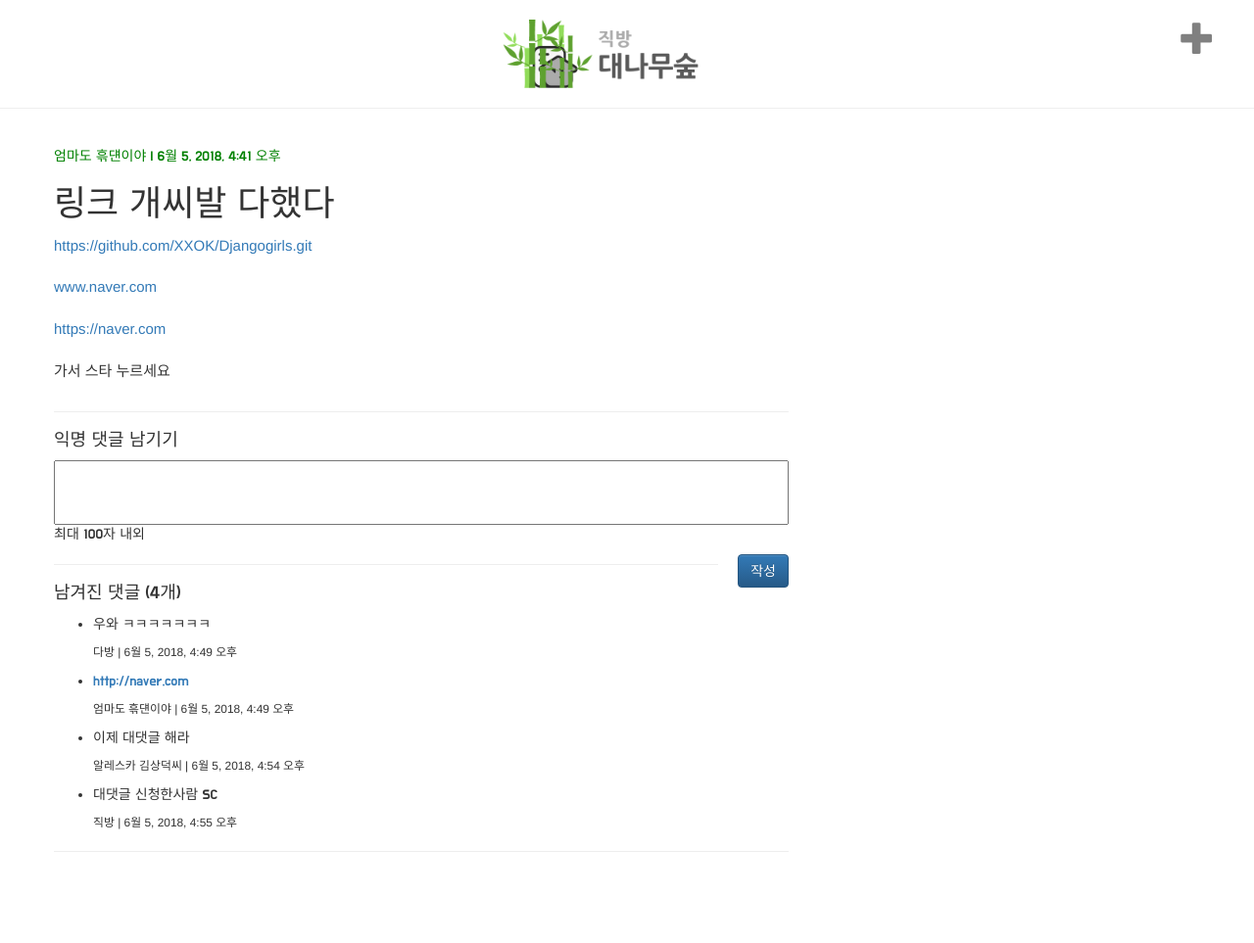
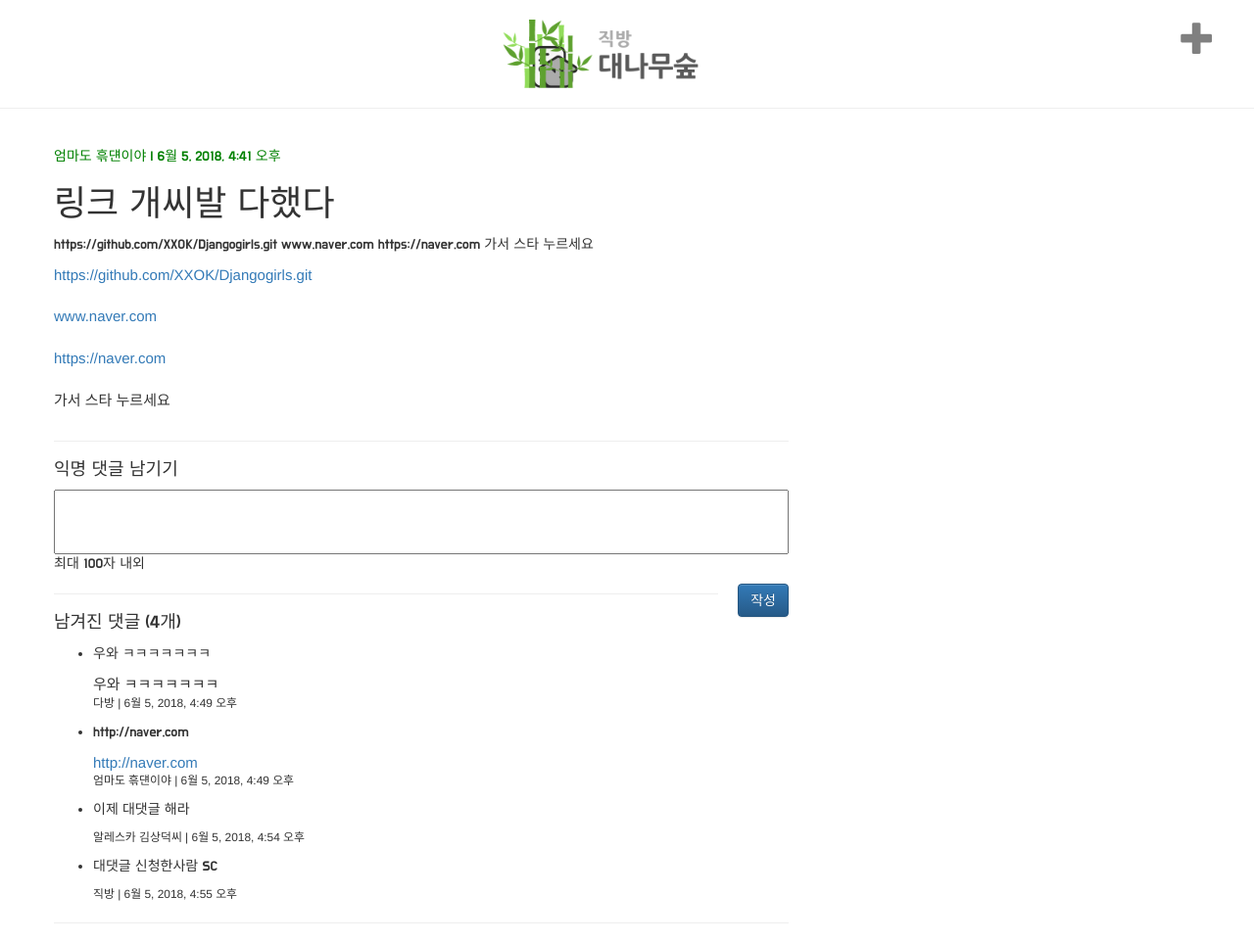
Before and after one commit to XXOK/Djangogirls, a Django app: a page that uses blog/templates/blog/post_detail.html in a window 1280 px wide. Shown: the whole page at 98% size. Before the commit the page ends 870 px from the top, so only its background shows below. Run offline with Django 3.2, Linux system fonts and the light colour scheme; data comes from the database, SQL or seed files in the repository; both versions use the stored data as it was after the commit; some libraries are stand-ins or nearby versions.

Commit message:
comment 테스트

```diff
--- a/blog/static/blog/blog.css
+++ b/blog/static/blog/blog.css
@@ -67,7 +67,7 @@
 }
 
 
-.post #urlize-c {
+.post #contents-in {
     word-break: break-all;
     display: none;
 }
--- /dev/null
+++ b/blog/static/js/comment_urlize.js
@@ -0,0 +1,83 @@
+(function(d, $) {
+
+    /** from moustache - https://github.com/janl/mustache.js/blob/master/mustache.js */
+    var escapeMap = {
+        "&": "&amp;",
+        "<": "&lt;",
+        ">": "&gt;",
+        '"': '&quot;',
+        "'": '&#39;'
+    };
+    function escapeHTML(string) {
+        return String(string).replace(/&(?!\w+;)|[<>"']/g, function (s) {
+            return escapeMap[s] || s;
+        });
+    }
+    /* **/
+
+    /** from http://stackoverflow.com/questions/37684/how-to-replace-plain-urls-with-links
+     *  (added blank option)
+     */
+    function replaceURLWithHTMLLinks(text, blank) {
+//        var exp = /((https?|ftp|file):\/\/[-A-Z0-9+&@#\/%?=~_|!:,.;]*[-A-Z0-9+&@#\/%=~_|])/ig; //   보수적 방법
+        var exp = /((http:\/\/www\.|https:\/\/www\.|http:\/\/|https:\/\/|www\.)[-A-Z0-9+&@#\/%?=~_|!:,.;*]*[-A-Z0-9+&@#\/%=~_|])/ig;
+        var exp2 = /[ㄱ-힣a-zA-z0-9]+\/\//ig; //  ex: test//https://www.naver.com
+        var foo = /([^http:/]+(www.)[-A-Z0-9+&@#\/%?=~_|!:,.;*]*[-A-Z0-9+&@#\/%=~_|])/ig; //    ex: testwww.naver.com
+        var foo2 = /([^ㄱ-힣]+(http:\/\/|https:\/\/)[-A-Z0-9+&@#\/%?=~_|!:,.;*]*[-A-Z0-9+&@#\/%=~_|])/ig; //    ex: testhttps://www.naver.com
+        var foo3 = /([^a-zA-z]+(http:\/\/https:\/\/)[-A-Z0-9+&@#\/%?=~_|!:,.;*]*[-A-Z0-9+&@#\/%=~_|])/ig; //    ex: 테스트https://www.naver.com
+        var foo4 = /(([+&@#\%?=~_|!,;*])[-A-Z0-9+&@#\/%?=~_|!:,.;*]*[-A-Z0-9+&@#\/%=~_|])/ig; //    ex: test!!https://www.naver.com
+
+        var attrs = blank ? "target='_blank' rel='noopener noreferrer' " : "";
+
+        if ( text.startsWith('www.') ) {
+        return text.replace(exp,"<a " + attrs + "href='https://$1'>$1</a>");
+        }
+        else {
+                if ( text.match(foo) ) {
+                    return text.replace(exp,"<a " + attrs + "href='https://$1'>$1</a>");
+                }
+                if ( text.match(foo2) ) {
+                    return text.replace(exp,"<a " + attrs + "href='$1'>$1</a>");
+                }
+                if ( text.match(foo3) ) {
+                    return text.replace(exp,"<a " + attrs + "href='$1'>$1</a>");
+                }
+                if ( text.match(foo4) ) {
+                    return text.replace(exp,"<a " + attrs + "href='https://$1'>$1</a>");
+                }
+                if ( text.match(exp2) ) {
+                    return text.replace(exp,"<a " + attrs + "href='https://$1'>$1</a>");
+                }
+                else {
+                    return text.replace(exp,"<a " + attrs + "href='$1'>$1</a>");
+                }
+        }
+    }
+
+    /* **/
+
+    function urlize(text) {
+        var lines = text.split(/\r\n|\r|\n/g);
+        for (var i=lines.length-1; i>=0; i--) {
+            lines[i] = replaceURLWithHTMLLinks(escapeHTML(lines[i]), true);
+        }
+        return lines.join('<br>');
+    }
+
+    $(document).ready(function() {
+        var $text = $('.comments-in'+0), $result = $('.comments-out'+0);
+        var val = $text.val(), text = urlize($text.html());
+        $result.html(text)[text ? 'show' : 'hide']();
+    })
+
+    $(document).ready(function() {
+        var $text = $('.comments-in'+1), $result = $('.comments-out'+1);
+        var val = $text.val(), text = urlize($text.html());
+        $result.html(text)[text ? 'show' : 'hide']();
+
+//        var $text = $('#comments-in0'), $result = $('#comments-out0');
+//        var val = $text.val(), text = urlize($text.html());
+//        $result.html(text)[text ? 'show' : 'hide']();
+    })
+
+})(document, jQuery);
--- a/blog/static/js/urlize.js
+++ b/blog/static/js/content_urlize.js
@@ -26,8 +26,9 @@
         var foo2 = /([^ㄱ-힣]+(http:\/\/|https:\/\/)[-A-Z0-9+&@#\/%?=~_|!:,.;*]*[-A-Z0-9+&@#\/%=~_|])/ig; //    ex: testhttps://www.naver.com
         var foo3 = /([^a-zA-z]+(http:\/\/https:\/\/)[-A-Z0-9+&@#\/%?=~_|!:,.;*]*[-A-Z0-9+&@#\/%=~_|])/ig; //    ex: 테스트https://www.naver.com
         var foo4 = /(([+&@#\%?=~_|!,;*])[-A-Z0-9+&@#\/%?=~_|!:,.;*]*[-A-Z0-9+&@#\/%=~_|])/ig; //    ex: test!!https://www.naver.com
+
         var attrs = blank ? "target='_blank' rel='noopener noreferrer' " : "";
-        console.log(text.match(foo3))
+
         if ( text.startsWith('www.') ) {
         return text.replace(exp,"<a " + attrs + "href='https://$1'>$1</a>");
         }
@@ -63,26 +64,11 @@
         return lines.join('<br>');
     }
 
-//    var $text = $('#urlize-c'), $result = $('#urlize-r');
-//    $result.hide();
-//
-//    $text.on('keyup change', function() {
-//        var val = $text.val(),
-//            text = urlize($text.val());
-//        $result.html(text)[text ? 'show' : 'hide']();
-//    }).trigger('change');
-//
-//    $result.show();
 
     $(document).ready(function() {
-        var $text = $('#urlize-c'), $result = $('#urlize-r');
+        var $text = $('#contents-in'), $result = $('#contents-out');
         var val = $text.val(), text = urlize($text.html());
         $result.html(text)[text ? 'show' : 'hide']();
     })
 
 })(document, jQuery);
-//var array = ['포도', '사과', '바나나', '망고'];
-//
-//for(var i in array) {
-//    alert(array[i]);
-//}
--- a/blog/templates/blog/post_detail.html
+++ b/blog/templates/blog/post_detail.html
@@ -12,9 +12,9 @@
     </div>
     <!--<a class="btn btn-default" href="{% url 'post_edit' post.pk %}"><span class="glyphicon glyphicon-pencil"></span></a>-->
     <h1>{{ post.title }}</h1>
-    <p id="urlize-c">{{ post.text }}</p>
-    <div id="urlize-r" style="font-size:15px;"></div>
-    <script src="{% static 'js/urlize.js' %}" type="text/javascript"></script>
+    <p id="contents-in">{{ post.text }}</p>
+    <div id="contents-out" style="font-size:15px;"></div>
+    <script src="{% static 'js/content_urlize.js' %}" type="text/javascript"></script>
 </div>
 
 <hr/>
@@ -40,7 +40,10 @@
     {% for i in post.comment_set.all %}
     <ul>
         <li>
-            <p>{{ i.comment | urlize }}</p>
+            <!--<p>{{ i.comment | urlize }}</p>-->
+            <p class="comments-in{{ forloop.counter0 }}">{{ i.comment }}</p>
+            <div class="comments-out{{ forloop.counter0 }}" style="font-size:15px;"></div>
+            <script src="{% static 'js/comment_urlize.js' %}" type="text/javascript"></script>
             <small>{{i.author}} | {{ i.created_at }}</small>
         </li>
     </ul>
--- a/blog/templates/blog/post_list.html
+++ b/blog/templates/blog/post_list.html
@@ -14,7 +14,7 @@
     <h1><a href="{{ post.get_absolute_url }}">{{ post.title }}</a><small> [{{ post.comment_set.all.count }}]</small></h1>
     <!--<p id="urlize-c">{{ post.text }}</p>-->
     <!--<div id="urlize-r" style="background:#ffe;border:2px solid #eca;padding:18px;border-radius:6px;word-wrap:break-word;display:none;"></div>-->
-    <!--<script src="{% static 'js/urlize.js' %}" type="text/javascript"></script>-->
+    <!--<script src="{% static 'js/content_urlize.js' %}" type="text/javascript"></script>-->
     <hr/>
 </div>
 {% endfor %}
```
Also changed, not shown: db.sqlite3.
